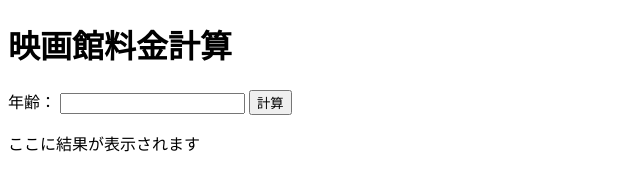
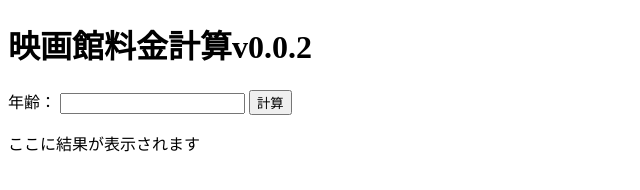
Before and after one commit to hkmimicopy/TicketPriceCalculator, a website with bundled scripts: page index.html in a window 1280 px wide. Shown: the whole page, without its empty margins (0-640 px from the left). Built offline with nearby package versions, Linux system fonts and the light colour scheme.

Commit message:
indexのテキスト位置を間違えたので再コミット

```diff
--- a/index.html
+++ b/index.html
@@ -2,10 +2,10 @@
 <html lang="ja">
 <head>
   <meta charset="UTF-8">
-  <title>映画館料金計算v0.0.2</title>
+  <title>映画館料金計算</title>
 </head>
 <body>
-  <h1>映画館料金計算</h1>
+  <h1>映画館料金計算v0.0.2</h1>
 
   <label>
     年齢：
```
